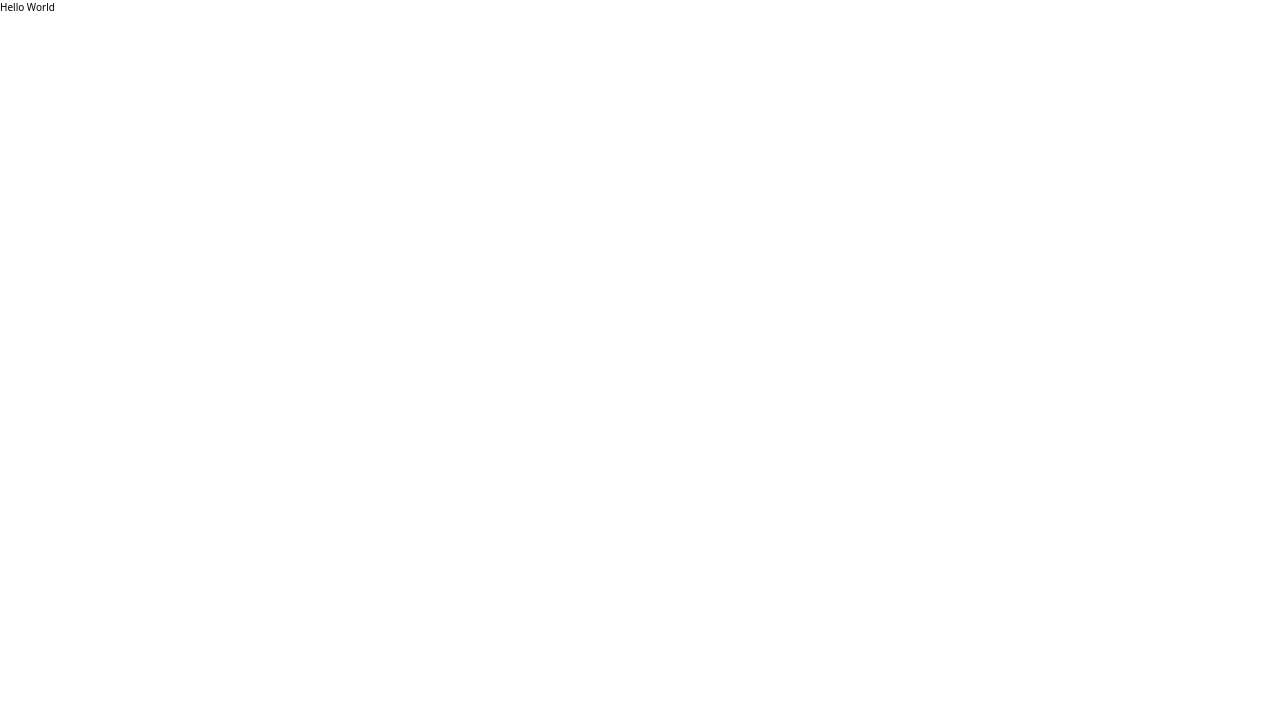
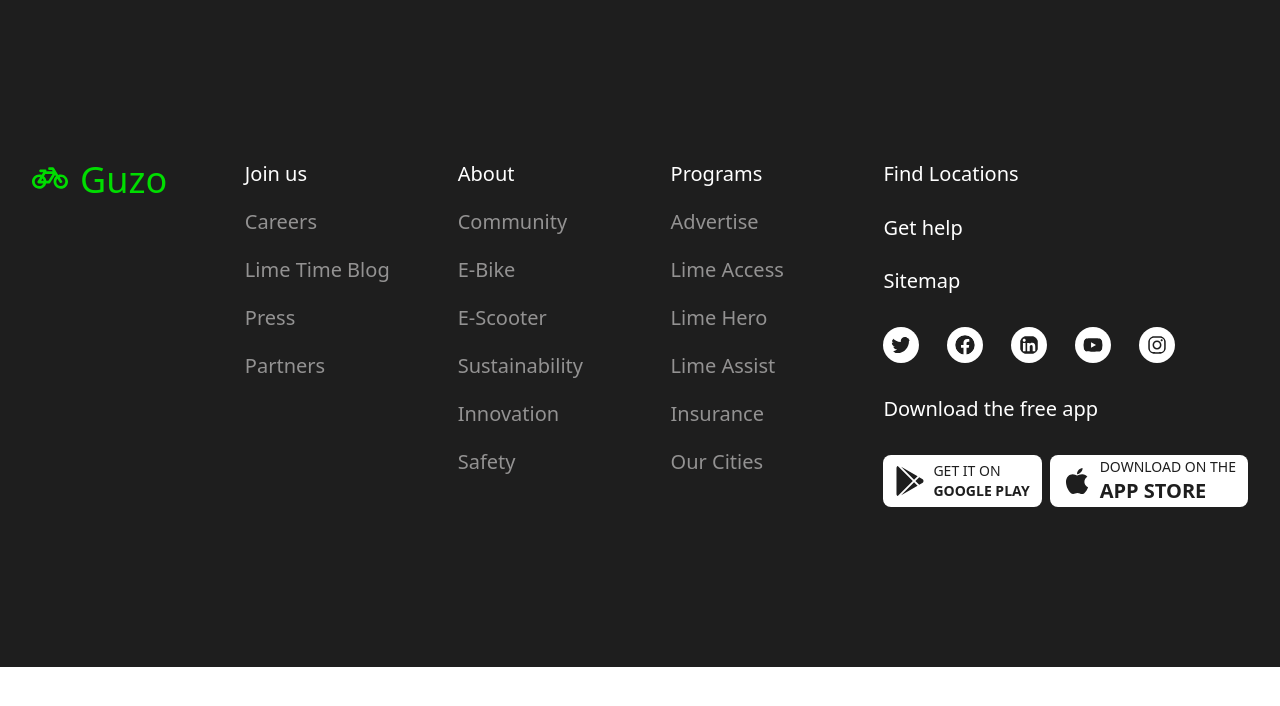
Before and after one commit to Yishurun1G/GuzoTria, a React (Vite) app: page / in a window 1280 px wide. Shown: the top 706 px of the page. Built offline with nearby package versions, Linux system fonts and the light colour scheme.

Commit message:
finish Footer section

```diff
--- a/package.json
+++ b/package.json
@@ -14,6 +14,7 @@
     "react": "^19.1.1",
     "react-dom": "^19.1.1",
     "react-icons": "^5.5.0",
+    "react-router-dom": "^7.8.0",
     "tailwindcss": "^4.1.11"
   },
   "devDependencies": {
--- a/src/App.jsx
+++ b/src/App.jsx
@@ -1,7 +1,12 @@
+import { BrowserRouter, Routes, Route } from 'react-router-dom';
+import Home from './pages/Home.jsx';
+
 export default function App() {
   return (
-    <>
-      <h1>Hello World</h1>
-    </>
+    <BrowserRouter>
+      <Routes>
+        <Route path="/" element={<Home />} />
+      </Routes>
+    </BrowserRouter>
   );
 }
--- /dev/null
+++ b/src/components/Footer.jsx
@@ -0,0 +1,74 @@
+import { FaBicycle, FaTwitter, FaFacebook, FaLinkedin, FaYoutube, FaInstagram, FaGooglePlay, FaApple } from "react-icons/fa";
+
+import FooterSocials from "./FooterSocials.jsx";
+import FooterAccordionItem from "./FooterAccordionItem.jsx";
+import FooterStore from "./FooterStore.jsx";
+
+export default function Footer(){
+  return(
+    <footer className="bg-[var(--secondary-color)] text-white py-[10rem]">
+      <div className="grid grid-cols-1 gap-4 px-[2rem] lg:grid-cols-[1fr_1fr_1fr_1fr_auto] lg:gap-2">
+        <div className="flex gap-3 text-4xl text-[var(--primary-color)] mb-[3rem]">
+          <FaBicycle /> Guzo
+        </div>
+
+        <FooterAccordionItem
+          title="Join us"
+          items={["Careers", "Lime Time Blog", "Press", "Partners"]}
+        />
+
+        <FooterAccordionItem
+          title="About"
+          items={["Community", "E-Bike", "E-Scooter", "Sustainability", "Innovation", "Safety"]}
+        />
+
+        <FooterAccordionItem
+          title="Programs"
+          items={["Advertise", "Lime Access", "Lime Hero", "Lime Assist", "Insurance", "Our Cities"]}
+        />
+
+
+
+        <div className="text-3xl lg:text-xl font-medium">
+          <div className="flex flex-col gap-[1.6rem]">
+            <h1>Find Locations</h1>
+            <h1>Get help</h1>
+            <h1>Sitemap</h1>
+          </div>
+
+
+          <div className="flex items-center gap-3 text-[var(--secondary-color)] text-4xl mt-[2rem] lg:gap-7">
+            <FooterSocials Icon={FaTwitter} />
+            <FooterSocials Icon={FaFacebook} />
+            <FooterSocials Icon={FaLinkedin} />
+            <FooterSocials Icon={FaYoutube} />
+            <FooterSocials Icon={FaInstagram} />
+          </div>
+
+          <div className="mt-[2rem]">
+            <h1 className="mb-[2rem]">Download the free app</h1>
+            <div className="flex gap-4 lg:gap-2">
+              <FooterStore
+                Icon={FaGooglePlay}
+                upperText="Get it on"
+                upperTextStyle="text-lg self-start uppercase lg:text-sm"
+                lowerText="Google Play"
+                lowerTextStyle="text-xl font-extrabold uppercase lg:text-sm"
+              />
+
+              <FooterStore
+                Icon={FaApple}
+                upperText="Download on the"
+                upperTextStyle="text-sm self-start uppercase"
+                lowerText="App Store"
+                lowerTextStyle="text-xl font-extrabold self-start uppercase"
+              />
+            </div>
+          </div>
+
+
+        </div>
+      </div>
+    </footer>
+  )
+}
--- /dev/null
+++ b/src/components/FooterAccordionItem.jsx
@@ -0,0 +1,24 @@
+import { useState } from "react";
+import { FaChevronDown, FaChevronUp } from "react-icons/fa";
+
+export default function FooterAccordionItem({title, items}){
+  const [isOpen, setIsOpen] = useState(false);
+  return(
+    <div className="text-3xl font-medium lg:text-xl">
+      <div className="flex items-center justify-between cursor-pointer" onClick={() => setIsOpen(!isOpen)}>
+        <h1 className="block">{title}</h1>
+        { isOpen ? <FaChevronUp className="text-xl transition-all duration-300 ease-in-out lg:hidden" /> : <FaChevronDown className="text-xl transition-all duration-300 ease-in-out lg:hidden" />}
+      </div>
+
+      <div
+      className={`flex flex-col gap-4 mt-4 text-xl text-[var(--secondary-color-light)] overflow-hidden transition-all duration-300 ease-in-out ${isOpen ? 'max-h-96' : 'max-h-0'}
+       lg:max-h-full lg:overflow-visible lg:mt-5 lg:gap-5`}>
+        {
+          items.map((item, index) => (
+            <p key={index} className="">{item}</p>
+          ))
+        }
+      </div>
+    </div>
+  )
+}
--- /dev/null
+++ b/src/components/FooterSocials.jsx
@@ -0,0 +1,7 @@
+export default function FooterSocials({Icon}){
+  return(
+    <button>
+      <Icon className="bg-white p-2 rounded-full cursor-pointer" />
+    </button>
+  )
+}
--- /dev/null
+++ b/src/components/FooterStore.jsx
@@ -0,0 +1,14 @@
+export default function FooterStore({Icon, upperText, upperTextStyle, lowerText, lowerTextStyle}) {
+  return(
+    <button
+    className="flex items-center gap-3 cursor-pointer py-0.5 px-3 rounded-lg bg-white text-[var(--secondary-color)]
+     lg:gap-2 hover:bg-[var(--primary-color)] hover:text-white transition-all duration-300 ease-in-out
+    ">
+      <Icon className="text-3xl" />
+      <div className="flex flex-col">
+        <p className={upperTextStyle}>{upperText}</p>
+        <p className={lowerTextStyle}>{lowerText}</p>
+      </div>
+    </button>
+  )
+}
--- /dev/null
+++ b/src/pages/Home.jsx
@@ -0,0 +1,9 @@
+import Footer from '../components/Footer.jsx';
+
+export default function Home(){
+    return(
+        <>
+            <Footer />
+        </>
+    )
+}
```
Also changed, not shown: 1 other file (tests, documents, lock files or other folders).
